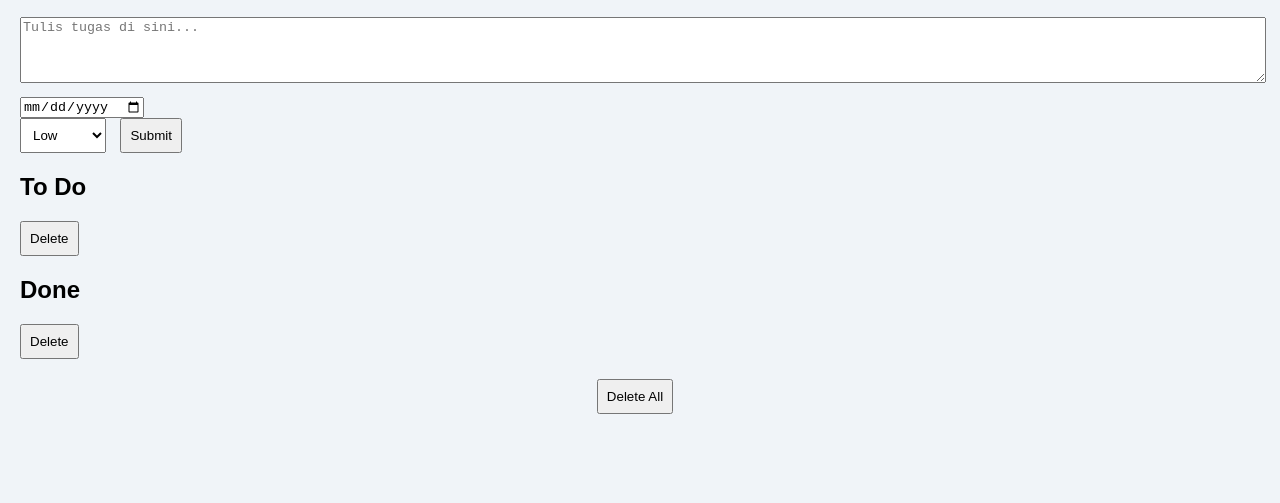
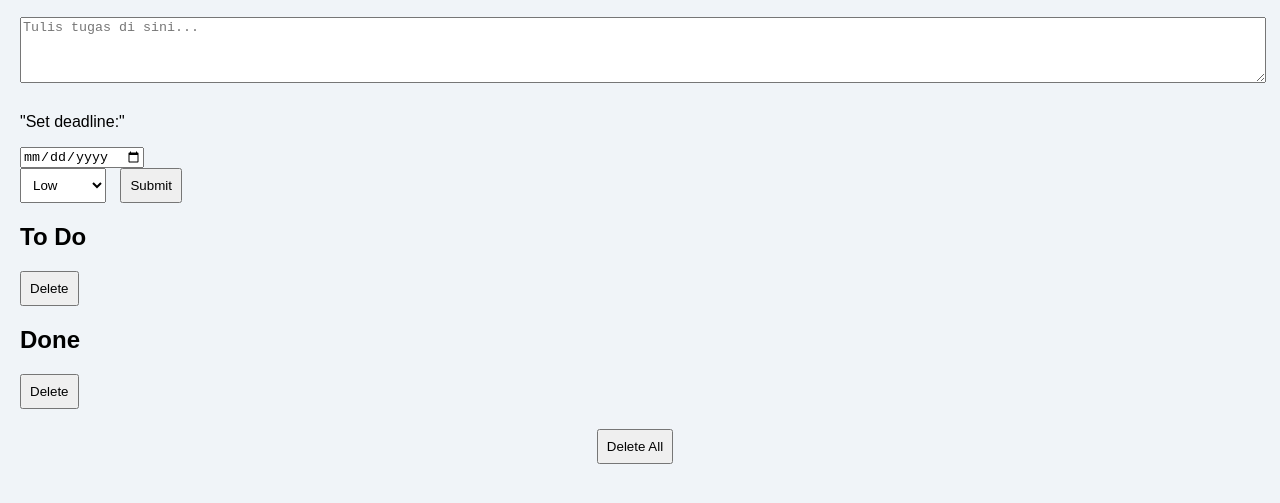
Before and after one commit to biesmojo/biesmojo-to-do-list, a plain HTML site: page index.html in a window 1280 px wide. Shown: the part 121-624 px from the top of the page. Drawn offline with Linux system fonts and the light colour scheme.

Commit message:
Add deadline input label to task form

```diff
--- a/index.html
+++ b/index.html
@@ -16,6 +16,7 @@
   <main>
     <textarea id="task-input" placeholder="Tulis tugas di sini..."></textarea>
     <br>
+    <p>"Set deadline:"</p>
     <input type="date" id="deadline-input">
     <br>
     <select id="priority">
```
